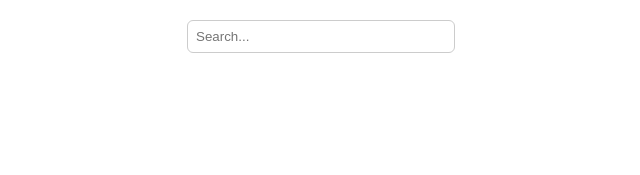
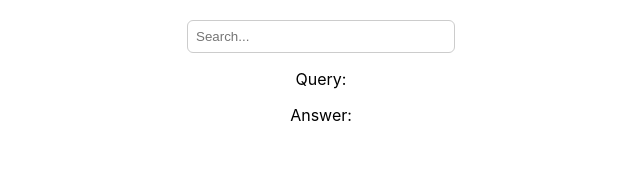
Before and after one commit to Arya-Bhavsar/Eventour, a React (Create React App) app in the folder ui/: page /search in a window 1280 px wide. Shown: the top 175 px of the page, without its empty margins (319-959 px from the left). Built offline with nearby package versions, Linux system fonts and the light colour scheme.

Commit message:
added prop functionality for query and response bubbles

```diff
--- a/ui/src/components/ChatBubble.jsx
+++ b/ui/src/components/ChatBubble.jsx
@@ -0,0 +1,10 @@
+import React from "react";
+function ChatBubble(props){
+    return (
+        <div>
+            <p>Query: {props.query}</p>
+        </div>
+    )
+}
+
+export default ChatBubble;
--- a/ui/src/components/ResponseText.jsx
+++ b/ui/src/components/ResponseText.jsx
@@ -0,0 +1,9 @@
+function ResponseText(props){
+    return (
+        <div>
+            <p>Answer: {props.answer}</p>
+        </div>
+    )
+}
+
+export default ResponseText;
--- a/ui/src/components/SearchBar.jsx
+++ b/ui/src/components/SearchBar.jsx
@@ -1,5 +1,7 @@
 import React, { useState } from "react";
 import axios from "axios";
+import ChatBubble from "./ChatBubble";
+import ResponseText from "./ResponseText";
 
 function SearchBar() {
   const [query, setQuery] = useState("");
@@ -35,9 +37,8 @@ function SearchBar() {
           width: "250px",
         }}
       />
-      <p>
-        {answer}
-      </p>
+      <ChatBubble query={query}/>
+      <ResponseText answer={answer}/>
     </div>
   );
 }
```
